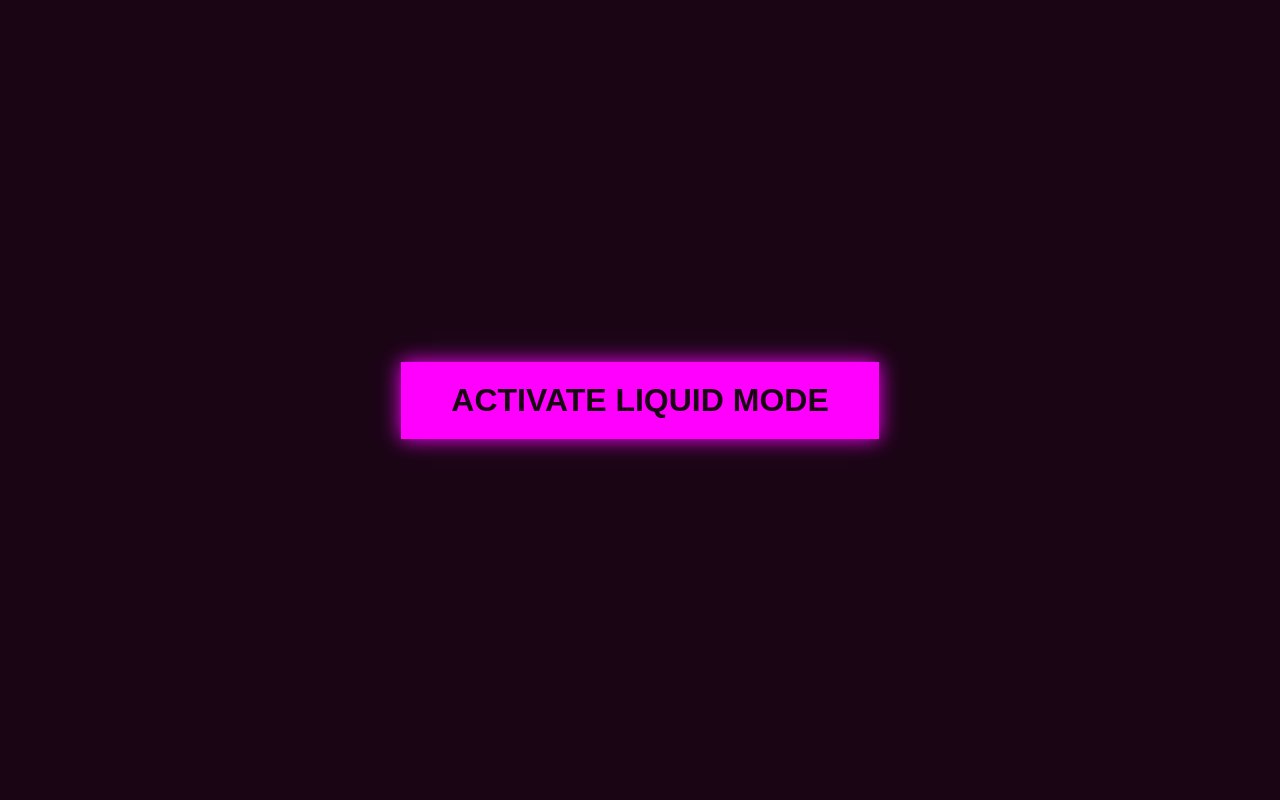
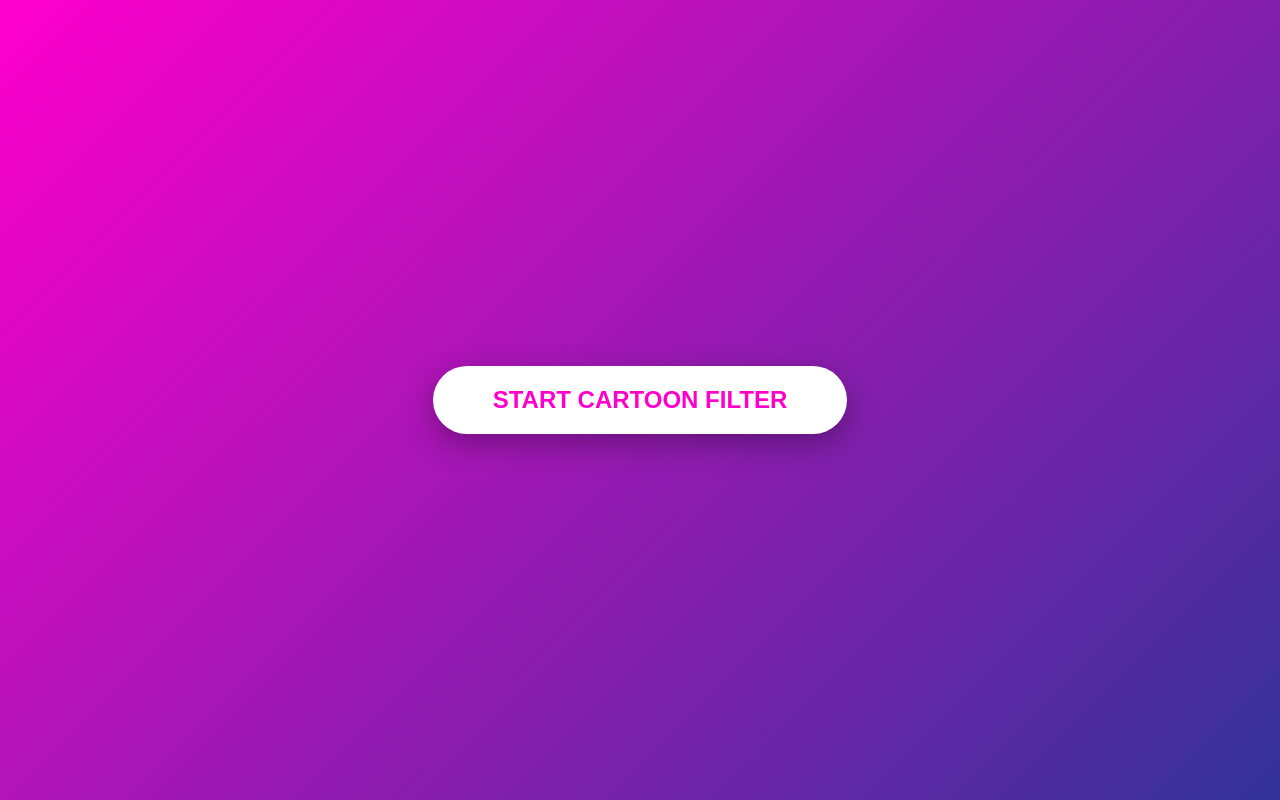
Before and after one commit to eacaguonblack-crypto/make-akop1, a plain HTML site: page index.html in a window 1280 px wide. Drawn offline with Linux system fonts and the light colour scheme.

Commit message:
Update index.html

```diff
--- a/index.html
+++ b/index.html
@@ -3,7 +3,7 @@
 <head>
     <meta charset="UTF-8">
     <meta name="viewport" content="width=device-width, initial-scale=1.0">
-    <title>Vector Liquid - Mr. Parker</title>
+    <title>Instant Vector Toon Filter</title>
     <script src="https://cdn.jsdelivr.net/npm/@mediapipe/selfie_segmentation/selfie_segmentation.js" crossorigin="anonymous"></script>
 
     <style>
@@ -13,262 +13,305 @@
             width: 100%;
             height: 100%;
             overflow: hidden;
-            background-color: #1a0515;
-            font-family: sans-serif;
+            background-color: #FF00FF; /* Fallback pink */
+            font-family: 'Segoe UI', Tahoma, Geneva, Verdana, sans-serif;
         }
 
-        canvas {
+        /* The main display canvas */
+        #output_canvas {
             display: block;
             width: 100%;
             height: 100%;
-            transform: scaleX(-1); /* Mirror Mode */
+            /* Mirror the canvas so movement feels natural */
+            transform: scaleX(-1);
         }
 
-        /* Start Button to unlock audio/video context */
+        /* Hidden video element for raw camera input */
+        video { display: none; }
+
+        /* Start Button Overlay - Required by browsers to allow camera/audio */
         #overlay {
             position: absolute;
             top: 0; left: 0; width: 100%; height: 100%;
-            background: #1a0515;
+            background: linear-gradient(135deg, #ff00cc, #333399);
             display: flex;
             justify-content: center;
             align-items: center;
             flex-direction: column;
-            z-index: 10;
+            z-index: 100;
+            transition: opacity 0.5s ease;
         }
 
         button {
-            padding: 20px 50px;
-            font-size: 2rem;
-            background: #FF00FF;
-            color: #1a0515;
+            padding: 20px 60px;
+            font-size: 1.5rem;
+            font-weight: 900;
+            text-transform: uppercase;
+            background: #FFFFFF;
+            color: #ff00cc;
             border: none;
+            border-radius: 50px;
+            cursor: pointer;
+            box-shadow: 0 10px 30px rgba(0,0,0,0.3);
+            transition: transform 0.2s ease;
+        }
+        button:hover { transform: scale(1.05); }
+        button:active { transform: scale(0.95); }
+
+        #loading-text {
+            margin-top: 20px;
+            color: white;
             font-weight: bold;
-            cursor: pointer;
-            box-shadow: 0 0 20px #FF00FF;
+            display: none;
         }
-
-        video { display: none; }
     </style>
 </head>
 <body>
 
     <div id="overlay">
-        <button id="start-btn">ACTIVATE LIQUID MODE</button>
+        <button id="start-btn">Start Cartoon Filter</button>
+        <div id="loading-text">Loading AI Models & Graphics Engine...</div>
     </div>
 
     <video id="input_video" playsinline muted></video>
+
     <canvas id="output_canvas"></canvas>
 
 <script>
+    // Elements
     const startBtn = document.getElementById('start-btn');
     const overlay = document.getElementById('overlay');
+    const loadingText = document.getElementById('loading-text');
     const videoElement = document.getElementById('input_video');
-    const canvasElement = document.getElementById('output_canvas');
-    const ctx = canvasElement.getContext('2d', { willReadFrequently: true });
+    const canvas = document.getElementById('output_canvas');
+    const ctx = canvas.getContext('2d', { alpha: false, desynchronized: true });
 
+    // State
     let width, height;
     let segmentationResults = null;
-    let lastTime = 0;
+    let isRunning = false;
+    let time = 0;
 
-    // --- 1. BACKGROUND BLOBS ---
-    const config = {
-        blobCount: 6,
-        colors: ['#FF00FF', '#9400D3', '#C71585'], // Magenta, Violet, Deep Pink
-        speed: 0.002
+    // =============================================
+    // PART 1: THE VECTOR LIQUID BACKGROUND ENGINE
+    // =============================================
+
+    // Configuration for the pink/magenta blobs matching the reference image
+    const liquidConfig = {
+        colors: ['#FF1493', '#C71585', '#FF00FF', '#DB7093'], // Deep Pink, Med Violet Red, Magenta, Pale Violet Red
+        speed: 0.0015 // How fast theymorph
     };
 
     let blobs = [];
 
-    class Blob {
-        constructor() { this.init(); }
+    class VectorBlob {
+        constructor() {
+            this.init();
+        }
+
         init() {
-            // Spawn anywhere
+            // Position blobs randomly but generally filling the screen
             this.x = Math.random() * width;
             this.y = Math.random() * height;
-            this.radius = Math.random() * (width * 0.2) + 50;
-            this.color = config.colors[Math.floor(Math.random() * config.colors.length)];
-            this.vx = (Math.random() - 0.5) * 2;
-            this.vy = (Math.random() - 0.5) * 2;
+            // Large radius for fluid background look
+            this.radius = Math.random() * (width * 0.4) + (width * 0.2);
+            this.color = liquidConfig.colors[Math.floor(Math.random() * liquidConfig.colors.length)];
 
+            // Movement vector (slow drift)
+            this.vx = (Math.random() - 0.5) * 0.5;
+            this.vy = (Math.random() - 0.5) * 0.5;
+
+            // Organic shape definitions
             this.points = [];
-            this.numPoints = 7;
+            // 5-7 points creates good organic "blob" shapes
+            this.numPoints = Math.floor(Math.random() * 3) + 5;
             for (let i = 0; i < this.numPoints; i++) {
                 this.points.push({
                     angle: (Math.PI * 2) / this.numPoints * i,
-                    speed: Math.random() * 0.04 + 0.01,
+                    // Speed at which this specific point on the blob pulses in/out
+                    pulseSpeed: Math.random() * 0.03 + 0.01,
+                    // Random starting phase for the pulse
                     offset: Math.random() * Math.PI * 2,
-                    volatility: Math.random() * 30 + 10
+                    // How drastically the radius changes (the "waviness")
+                    volatility: Math.random() * (this.radius * 0.3) + 20
                 });
             }
         }
+
         update() {
-            this.x += this.vx; this.y += this.vy;
-            if (this.x < -200 || this.x > width + 200) this.vx *= -1;
-            if (this.y < -200 || this.y > height + 200) this.vy *= -1;
+            // Drift
+            this.x += this.vx;
+            this.y += this.vy;
+            // Wrap around screen edges for seamless animation
+            if (this.x < -this.radius) this.x = width + this.radius;
+            if (this.x > width + this.radius) this.x = -this.radius;
+            if (this.y < -this.radius) this.y = height + this.radius;
+            if (this.y > height + this.radius) this.y = -this.radius;
         }
-        draw(ctx, time) {
+
+        // The heart of vector drawing in Canvas
+        draw(ctx, t) {
             ctx.fillStyle = this.color;
             ctx.beginPath();
-            let firstP = this.getPoint(0, time);
+            // Get the first anchor point based on current time
+            const firstP = this.getVectorPoint(0, t);
             ctx.moveTo(firstP.x, firstP.y);
+
+            // Draw smooth bezier curves between the anchor points
             for (let i = 0; i <= this.numPoints; i++) {
-                let p1 = this.getPoint(i % this.numPoints, time);
-                let p2 = this.getPoint((i + 1) % this.numPoints, time);
+                const p1 = this.getVectorPoint(i % this.numPoints, t);
+                const p2 = this.getVectorPoint((i + 1) % this.numPoints, t);
+                // Use the midpoint technique for perfectly smooth organic curves
                 ctx.quadraticCurveTo(p1.x, p1.y, (p1.x + p2.x)/2, (p1.y + p2.y)/2);
             }
+            ctx.closePath();
             ctx.fill();
         }
-        getPoint(i, time) {
-            let p = this.points[i];
-            let r = this.radius + Math.sin(time * p.speed + p.offset) * p.volatility;
-            return { x: this.x + Math.cos(p.angle) * r, y: this.y + Math.sin(p.angle) * r };
+
+        // Calculate the X/Y coordinate of a point on the blob's surface
+        getVectorPoint(index, t) {
+            const p = this.points[index];
+            // Use Sine waves to modulate radius over time
+            const r = this.radius + Math.sin(t * p.pulseSpeed + p.offset) * p.volatility;
+            return {
+                x: this.x + Math.cos(p.angle) * r,
+                y: this.y + Math.sin(p.angle) * r
+            };
         }
     }
 
-    // --- 2. VECTOR PROCESSING HELPER ---
-    // We need a temp canvas to analyze pixel brightness
-    const tempCanvas = document.createElement('canvas');
-    const tempCtx = tempCanvas.getContext('2d', { willReadFrequently: true });
-
+    // Handle window resizing
     function resize() {
         width = window.innerWidth;
         height = window.innerHeight;
-        canvasElement.width = width;
-        canvasElement.height = height;
-        // Use a smaller canvas for pixel processing to keep it fast (downsampling)
-        tempCanvas.width = 320;
-        tempCanvas.height = 180;
-
+        canvas.width = width;
+        canvas.height = height;
+        // Re-initialize blobs on resize
         blobs = [];
-        for(let i=0; i<config.blobCount; i++) blobs.push(new Blob());
+        // 5 blobs is enough to fill the screen densely
+        for(let i=0; i<5; i++) blobs.push(new VectorBlob());
     }
     window.addEventListener('resize', resize);
     resize();
 
-    // --- 3. MAIN LOOP ---
-    function loop() {
-        const time = Date.now();
 
-        // A. Draw Background Liquid
+    // =============================================
+    // PART 2: THE MAIN RENDERING LOOP (COMPOSITOR)
+    // =============================================
+    function renderLoop() {
+        if (!isRunning) return;
+        time += 16; // Roughly 60fps increment
+
+        // A. Draw the Liquid Background Layer
         ctx.globalCompositeOperation = 'source-over';
-        ctx.fillStyle = '#1a0515'; // Base Background
+        // Base bright pink color
+        ctx.fillStyle = '#FF69B4';
         ctx.fillRect(0, 0, width, height);
 
+        // Draw animated blobs on top
         blobs.forEach(blob => {
             blob.update();
-            blob.draw(ctx, time * config.speed);
+            // Scale time to slow down the animation
+            blob.draw(ctx, time * liquidConfig.speed);
         });
 
-        // B. Draw "Vectorized" User
-        if (segmentationResults) {
+        // B. The "Toon" Person Compositing Pipeline
+        if (segmentationResults && videoElement.readyState >= 2) {
+            // We use the AI mask to define where the person is.
+
+            // ----- Layer 1: The Vector Shadow (Hard Black Outline) -----
             ctx.save();
+            // Move the context slightly down and right
+            ctx.translate(8, 8);
+            // Draw the mask
+            ctx.drawImage(segmentationResults.segmentationMask, 0, 0, width, height);
+            // Fill the drawn mask entirely with black
+            ctx.globalCompositeOperation = 'source-in';
+            ctx.fillStyle = '#000000';
+            ctx.fillRect(0, 0, width, height);
+            ctx.restore();
 
-            // Step 1: Create a Silhouette (The "Mask")
-            // Draw the user mask to clear the area or set clip?
-            // We'll draw the solid Dark Purple shape for the user's body first.
+            // ----- Layer 2: The "Toon" Colored Person -----
+            ctx.save();
+            // 1. Define the clipping region using the AI mask
+            ctx.globalCompositeOperation = 'source-over';
+            // We draw the mask first...
+            ctx.drawImage(segmentationResults.segmentationMask, 0, 0, width, height);
+            // ...and tell future drawings to only appear *inside* that mask.
+            ctx.globalCompositeOperation = 'source-in';
 
-            // Draw Mask to Temp Canvas to scale it up properly
-            // Actually, we can just draw the mask directly to context using 'source-over'
-            // But we want to Color it.
+            // 2. Apply filters to simulate vector/toon colors
+            // High contrast flattens gradients into solid color blocks.
+            // High saturation makes the colors pop like a cartoon.
+            ctx.filter = 'contrast(1.6) saturate(1.4) brightness(1.1)';
 
-            // 1. Draw the user shape in DARK PURPLE (Shadow Color)
-            ctx.globalCompositeOperation = 'source-over';
-            ctx.drawImage(segmentationResults.segmentationMask, 0, 0, width, height);
-
-            // Tint the mask to Dark Purple
-            ctx.globalCompositeOperation = 'source-in';
-            ctx.fillStyle = '#2e003e'; // Dark liquid color
-            ctx.fillRect(0, 0, width, height);
-
-            // Now we have a solid dark purple silhouette of you.
-
-            // Step 2: Add Highlights (The Pink Parts)
-            // We need to know where your face is bright.
-            // Draw the video to the small temp canvas
-            tempCtx.drawImage(videoElement, 0, 0, tempCanvas.width, tempCanvas.height);
-
-            // Get raw pixel data
-            const frame = tempCtx.getImageData(0, 0, tempCanvas.width, tempCanvas.height);
-            const data = frame.data;
-
-            // Thresholding: Turn bright pixels White, dark pixels Transparent
-            for (let i = 0; i < data.length; i += 4) {
-                const r = data[i];
-                const g = data[i + 1];
-                const b = data[i + 2];
-                // Simple brightness calculation
-                const brightness = (r + g + b) / 3;
-
-                if (brightness > 100) { // Highlight Threshold
-                    data[i] = 255;     // R
-                    data[i+1] = 0;     // G
-                    data[i+2] = 255;   // B (Magenta)
-                    data[i+3] = 255;   // Alpha
-                } else {
-                    data[i+3] = 0;     // Transparent
-                }
-            }
-            tempCtx.putImageData(frame, 0, 0);
-
-            // Draw the highlights ON TOP of the silhouette
-            // But ONLY where the silhouette exists (Masking)
-            ctx.globalCompositeOperation = 'source-atop'; // Only draw on existing pixels (the silhouette)
-
-            // Draw the thresholded image, scaled up
-            // Use imageSmoothing = false for that jagged "Vector" look?
-            // Or true for smooth. Let's go smooth.
-            ctx.drawImage(tempCanvas, 0, 0, width, height);
+            // 3. Draw the video feed through the filters into the masked area
+            ctx.drawImage(videoElement, 0, 0, width, height);
 
             ctx.restore();
         }
 
-        requestAnimationFrame(loop);
+        requestAnimationFrame(renderLoop);
     }
-    loop();
 
-    // --- 4. STARTUP ---
+
+    // =============================================
+    // PART 3: INITIALIZATION & HARDWARE ACCESS
+    // =============================================
+
     startBtn.addEventListener('click', async () => {
-        overlay.style.display = 'none';
+        startBtn.style.display = 'none';
+        loadingText.style.display = 'block';
 
-        // Start Cam
-        const stream = await navigator.mediaDevices.getUserMedia({
-            video: { width: 640, height: 360, facingMode: "user" }, // Lower res for speed
-            audio: false
-        });
-        videoElement.srcObject = stream;
-        await videoElement.play();
+        try {
+            // 1. Initialize AI
+            const selfieSegmentation = new SelfieSegmentation({locateFile: (file) => {
+                return `https://cdn.jsdelivr.net/npm/@mediapipe/selfie_segmentation/${file}`;
+            }});
 
-        // Start AI
-        initAI();
-    });
+            selfieSegmentation.setOptions({
+                modelSelection: 1, // 1 = Landscape mode (faster, usually better for this view)
+                selfieMode: false // We mirror via CSS, so set AI to false so it doesn't double mirror
+            });
 
-    function initAI() {
-        const selfieSegmentation = new SelfieSegmentation({locateFile: (file) => {
-            return `https://cdn.jsdelivr.net/npm/@mediapipe/selfie_segmentation/${file}`;
-        }});
+            selfieSegmentation.onResults(results => {
+                segmentationResults = results;
+                // Once first result arrives, fade out overlay
+                if(overlay.style.opacity !== '0') {
+                     overlay.style.opacity = '0';
+                     setTimeout(() => overlay.style.display = 'none', 500);
+                }
+            });
 
-        selfieSegmentation.setOptions({
-            modelSelection: 1, // 0 = general (slower, better), 1 = landscape (faster)
-            selfieMode: true
-        });
+            // 2. Get Camera
+            const stream = await navigator.mediaDevices.getUserMedia({
+                video: {
+                    width: { ideal: 1280 }, height: { ideal: 720 },
+                    facingMode: "user", frameRate: { ideal: 30 }
+                },
+                audio: false
+            });
+            videoElement.srcObject = stream;
+            await videoElement.play();
 
-        selfieSegmentation.onResults(results => {
-            segmentationResults = results;
-        });
+            // 3. Start Systems
+            isRunning = true;
+            renderLoop();
 
-        // Throttle AI to 30 FPS to prevent crashing
-        async function sendToAI() {
-            const now = Date.now();
-            if (now - lastTime >= 33) { // ~30ms = 30fps
+            // 4. Start sending frames to AI continuously
+            async function sendToAI() {
                 if (videoElement.readyState >= 2) {
                     await selfieSegmentation.send({image: videoElement});
                 }
-                lastTime = now;
+                if(isRunning) requestAnimationFrame(sendToAI);
             }
-            requestAnimationFrame(sendToAI);
+            sendToAI();
+
+        } catch (err) {
+            alert("Error starting filter: " + err.message + ". Please ensure camera permission is granted.");
+            location.reload();
         }
-        sendToAI();
-    }
+    });
 
 </script>
 </body>
```
